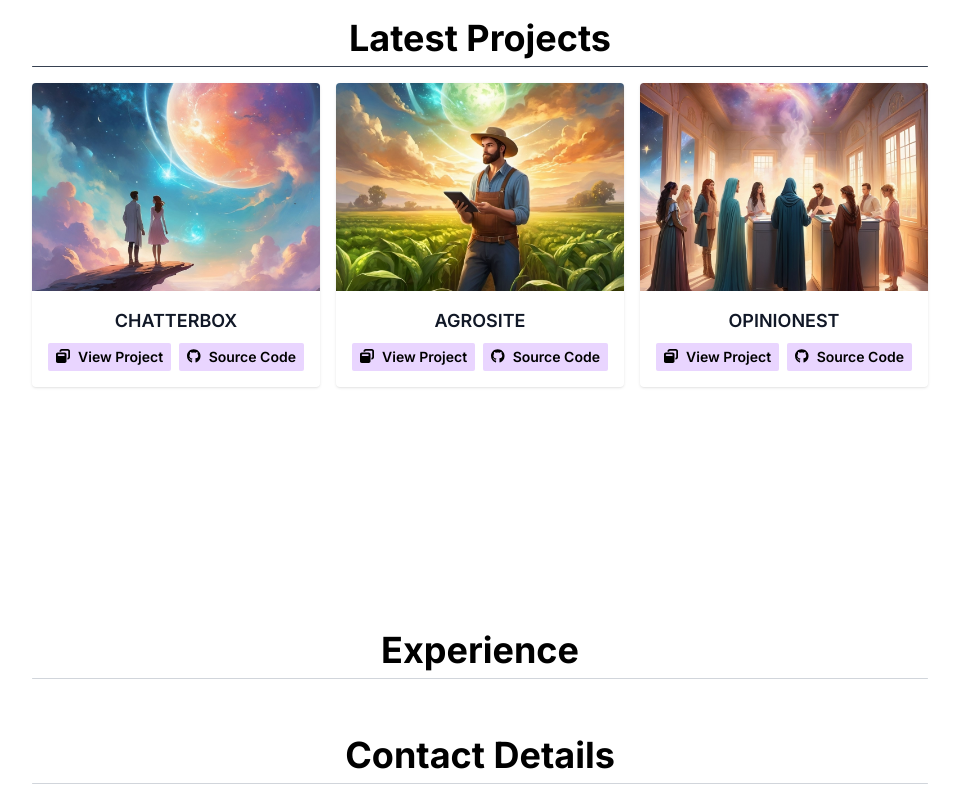
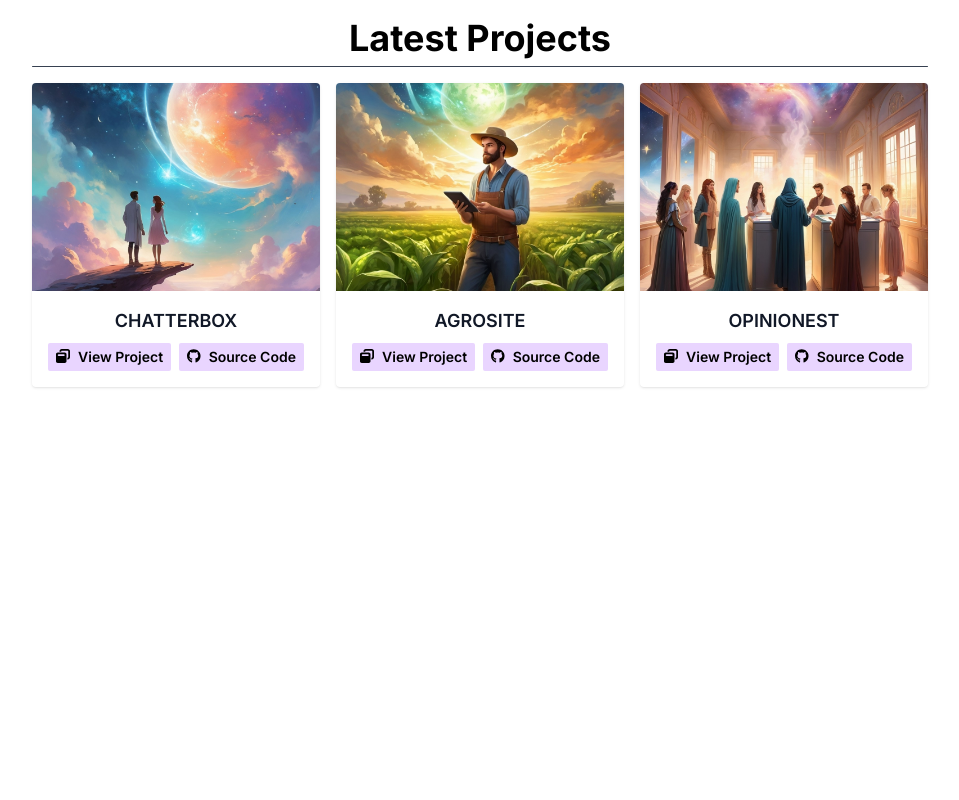
Before and after one commit to its-kunal/its-kunal.github.io, a Next.js app: page / in a window 1280 px wide. Shown: the part 1979-2779 px from the top of the page, without its empty margins (160-1119 px from the left). After the commit the page ends 2569 px from the top, so only its background shows below. Built offline with nearby package versions, Linux system fonts and the light colour scheme.

Commit message:
Comment sections with WIP.

```diff
--- a/app/page.tsx
+++ b/app/page.tsx
@@ -26,9 +26,9 @@ export default function Home() {
         <Hero />
         <Resume />
         <ProjectSectionHomeLayout />
-        <Experience />
-        <Contact />
-        <div className="h-32 md:h-0"></div>
+        {/* <Experience /> */}
+        {/* <Contact /> */}
+        {/* <div className="h-32 md:h-0"></div> */}
       </div>
     </div>
   );
```
